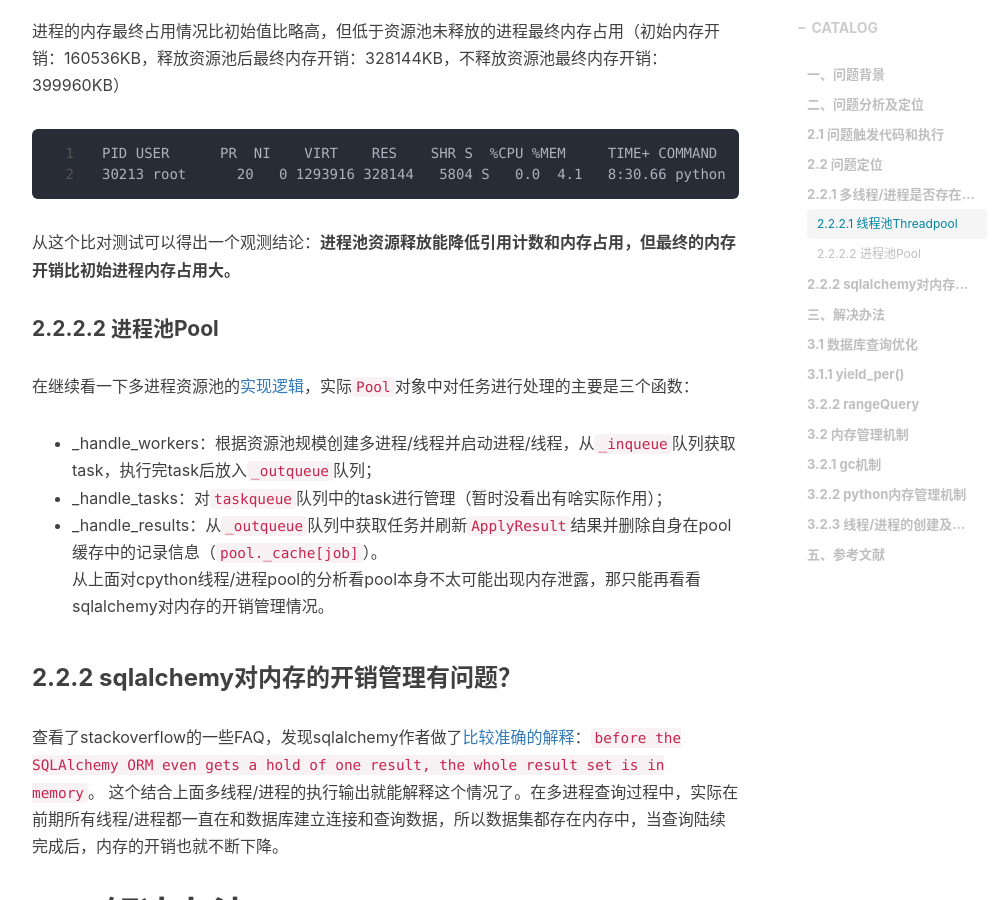
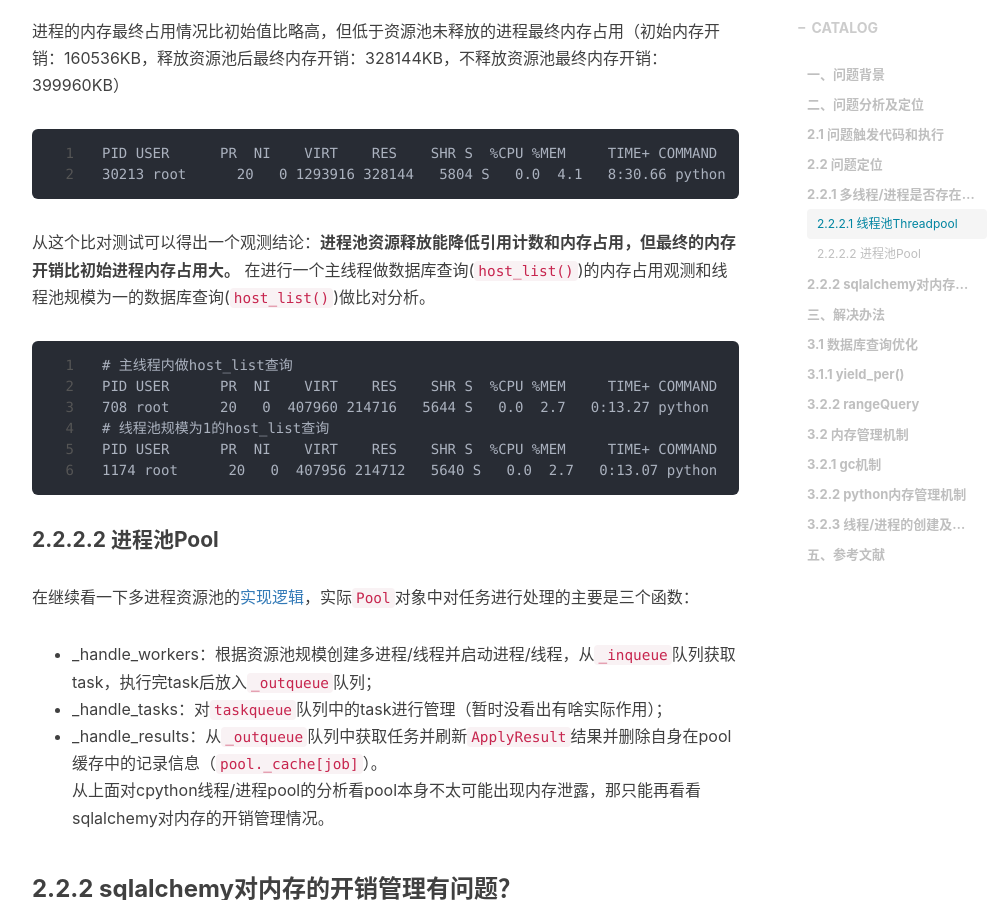
Before and after one commit to shihai1991/shihai1991.github.io, a Jekyll site: the page built from _posts/2022-09-20-multiprocessing-sqlalchemy.md, in a window 1280 px wide and 900 px high, scrolled down 5287 px. Shown: the whole window, without its empty margins (233-1238 px from the left). Built offline with Jekyll 4.4.1, drawn with Linux system fonts in a browser that asks for light colours; nearby versions of some CDN libraries; comment, search, counter and statistics services are not loaded.

Commit message:
Update 2022-09-20-multiprocessing-sqlalchemy.md

````diff
--- a/_posts/2022-09-20-multiprocessing-sqlalchemy.md
+++ b/_posts/2022-09-20-multiprocessing-sqlalchemy.md
@@ -195,7 +195,15 @@ PID USER      PR  NI    VIRT    RES    SHR S  %CPU %MEM     TIME+ COMMAND
 30213 root      20   0 1293916 328144   5804 S   0.0  4.1   8:30.66 python
 ```
 从这个比对测试可以得出一个观测结论：**进程池资源释放能降低引用计数和内存占用，但最终的内存开销比初始进程内存占用大。**
-
+在进行一个主线程做数据库查询(`host_list()`)的内存占用观测和线程池规模为一的数据库查询(`host_list()`)做比对分析。
+```
+# 主线程内做host_list查询
+PID USER      PR  NI    VIRT    RES    SHR S  %CPU %MEM     TIME+ COMMAND
+708 root      20   0  407960 214716   5644 S   0.0  2.7   0:13.27 python
+# 线程池规模为1的host_list查询
+PID USER      PR  NI    VIRT    RES    SHR S  %CPU %MEM     TIME+ COMMAND
+1174 root      20   0  407956 214712   5640 S   0.0  2.7   0:13.07 python
+```
 #### 2.2.2.2 进程池Pool
 在继续看一下多进程资源池的[实现逻辑](https://github.com/shihai1991/cpython/blob/9a34d853d7ad2e2f52dcd5d7fef5773a1dc98868/Lib/multiprocessing/pool.py)，实际`Pool`对象中对任务进行处理的主要是三个函数：
 - _handle_workers：根据资源池规模创建多进程/线程并启动进程/线程，从`_inqueue`队列获取task，执行完task后放入`_outqueue`队列；
````
